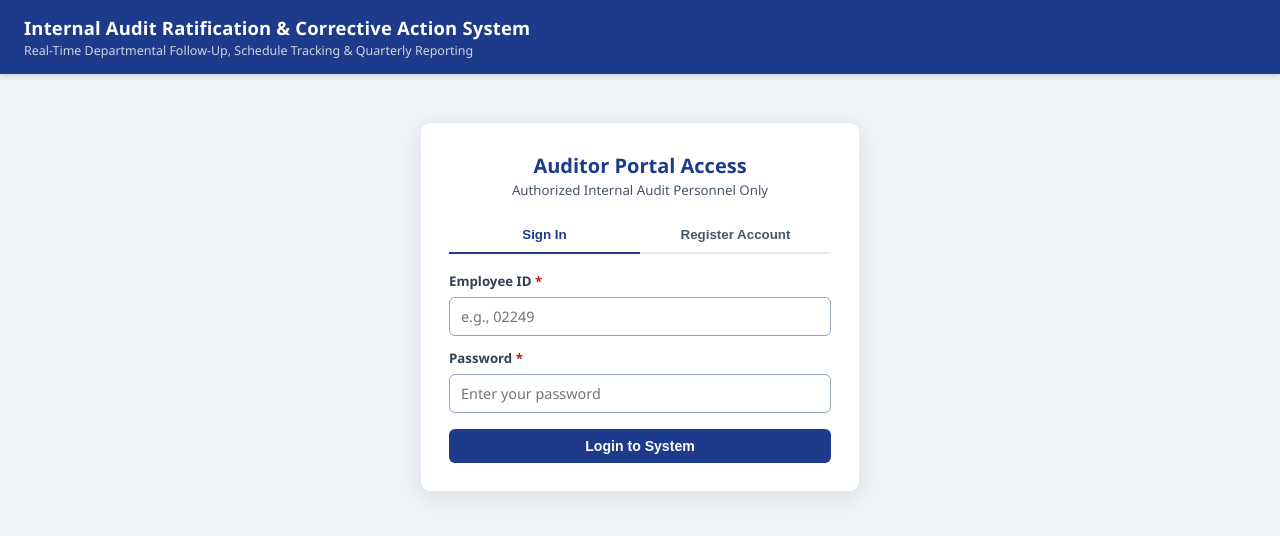
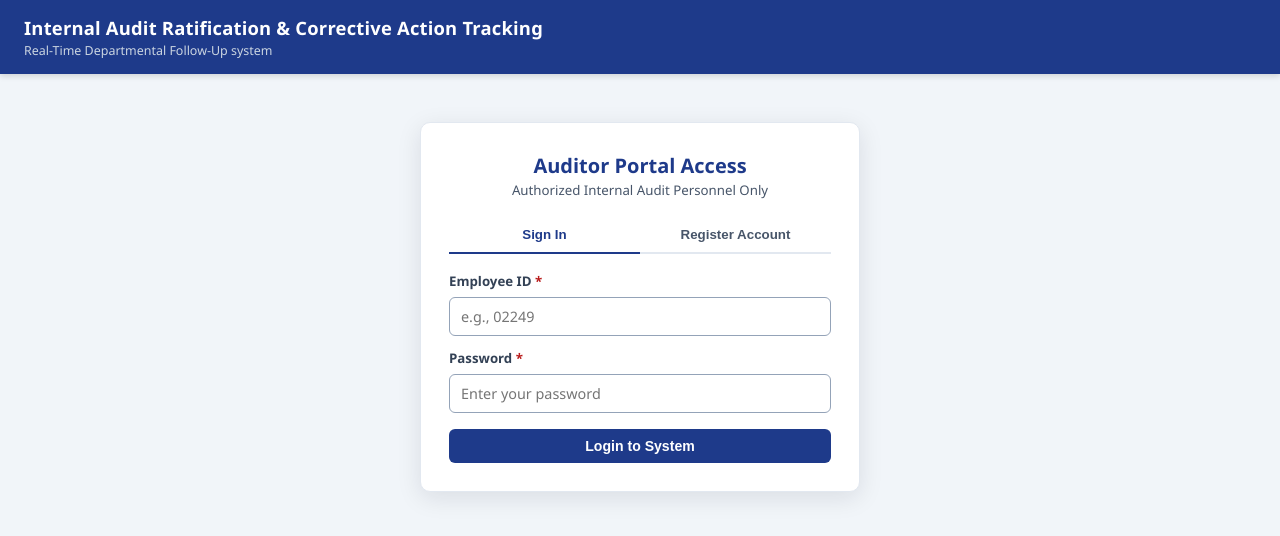
Before and after one commit to mekuriam/Audit-ratification-follow-up-system, a plain HTML site: page index.html in a window 1280 px wide. Drawn offline with Linux system fonts and the light colour scheme; no server answers.

Commit message:
Update index.html

```diff
--- a/index.html
+++ b/index.html
@@ -386,8 +386,8 @@
   <!-- TOP HEADER -->
   <header>
     <div>
-      <h1>Internal Audit Ratification & Corrective Action System</h1>
-      <div class="subtitle">Real-Time Departmental Follow-Up, Schedule Tracking & Quarterly Reporting</div>
+      <h1>Internal Audit Ratification & Corrective Action Tracking</h1>
+      <div class="subtitle">Real-Time Departmental Follow-Up system</div>
     </div>
     <div id="headerUserArea" class="user-badge hidden">
       <span id="headerUserInfo"></span>
```
